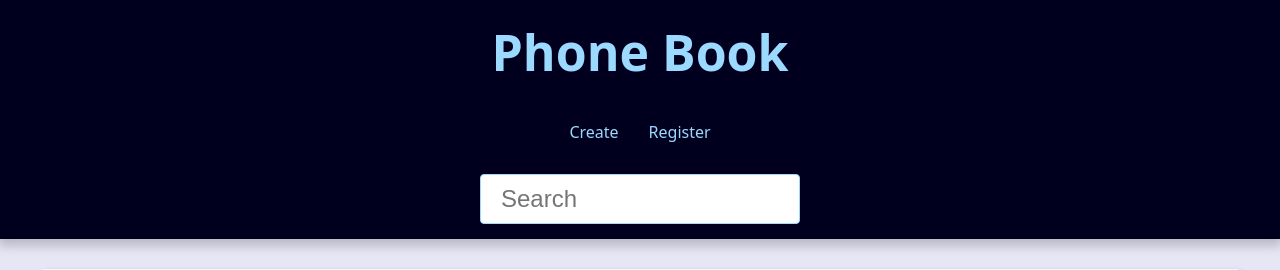
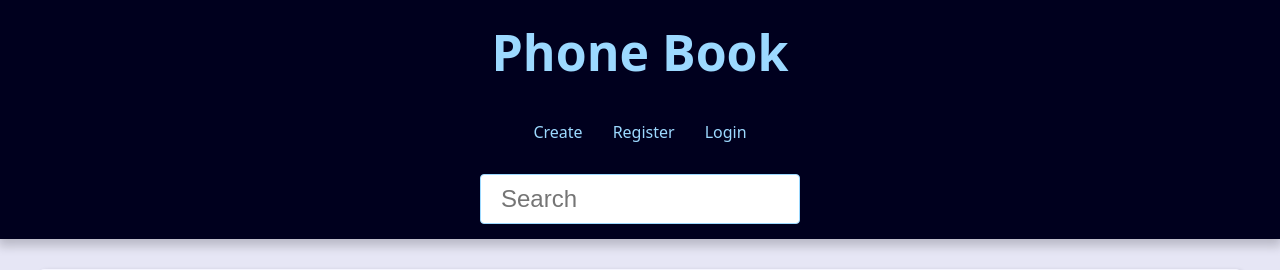
Before and after one commit to BrunaBallerini/django-agenda, a Django app: page /user/create/ in a window 1280 px wide. Shown: the top 270 px of the page. Run offline with Django 5.2, Linux system fonts and the light colour scheme.

Commit message:
Criando login e logout com AuthenticationForm e django.contrib.auth

```diff
--- a/contact/templates/contact/partials/header.html
+++ b/contact/templates/contact/partials/header.html
@@ -7,6 +7,9 @@
     <li>
       <a href="{% url "contact:register" %}" class="menu-link">Register</a>
     </li>
+    <li>
+      <a href="{% url "contact:login" %}" class="menu-link">Login</a>
+    </li>
   </ul>
 </nav>
 <div class="search">
--- /dev/null
+++ b/contact/templates/contact/partials/user_form.html
@@ -0,0 +1,31 @@
+<form action="{{ form_action }}" method="POST">
+  {% csrf_token %}
+
+  <div class="form-content">
+    {% for field in form %}
+      <div class="form-group">
+        <label for="{{ field.id_for_label }}">{{ field.label }}</label>
+        {{ field }}
+        {{ field.errors }}
+
+        {% if field.help_text %}
+          <p class="help-text">{{ field.help_text }}</p>
+        {% endif %}
+      </div>
+    {% endfor %}
+  </div>
+
+  {% if form.non_field_errors %}
+    <div class="form-content">
+      <div class="form-group">
+        <div class="message error">{{ form.non_field_errors }}</div>
+      </div>
+    </div>
+  {% endif %}
+
+  <div class="form-content">
+    <div class="form-group">
+      <button class="btn" type="submit">Send</button>
+    </div>
+  </div>
+</form>
--- a/contact/templates/contact/register.html
+++ b/contact/templates/contact/register.html
@@ -3,28 +3,6 @@
 {% block content %}
   <div class="form-wrapper">
     <h2>Register</h2>
-    <form action="{{ form_action }}" method="POST">
-      {% csrf_token %}
-
-      <div class="form-content">
-        {% for field in form %}
-          <div class="form-group">
-            <label for="{{ field.id_for_label }}">{{ field.label }}</label>
-            {{ field }}
-            {{ field.errors }}
-
-            {% if field.help_text %}
-              <p class="help-text">{{ field.help_text }}</p>
-            {% endif %}
-          </div>
-        {% endfor %}
-      </div>
-
-      <div class="form-content">
-        <div class="form-group">
-          <button class="btn" type="submit">Send</button>
-        </div>
-      </div>
-    </form>
+    {% include "contact/partials/user_form.html" %}
   </div>
 {% endblock %}
--- a/contact/urls.py
+++ b/contact/urls.py
@@ -14,7 +14,11 @@ urlpatterns = [
          views.delete, name='delete'),  # delete
 
     path('user/create/', views.register,
-         name='register'),  # create
+         name='register'),  # create user
+    path('user/login/', views.login_view,
+         name='login'),  # login user
+    path('user/logout/', views.logout_view,
+         name='logout'),  # login user
 
     path('search/', views.search, name='search'),
     path('', views.index, name='index'),
--- a/contact/views/contact_views.py
+++ b/contact/views/contact_views.py
@@ -16,7 +16,7 @@ def index(request):
 
     context = {
         'page_obj': page_obj,
-        'site_title': 'Contatos',
+        'site_title': 'Contacts',
     }
 
     return render(
--- a/contact/views/user_forms.py
+++ b/contact/views/user_forms.py
@@ -1,5 +1,6 @@
-from django.contrib import messages
-from django.shortcuts import render
+from django.contrib import auth, messages
+from django.contrib.auth.forms import AuthenticationForm
+from django.shortcuts import redirect, render
 
 from contact.forms import RegisterForm
 
@@ -15,7 +16,7 @@ def register(request):
             messages.success(request, 'User created successfully')
 
     context = {
-        'site_title': 'Cria usuário',
+        'site_title': 'Register user',
         'form': form,
     }
 
@@ -24,3 +25,33 @@ def register(request):
         'contact/register.html',
         context,
     )
+
+
+def login_view(request):
+    form = AuthenticationForm(request)
+
+    if request.method == 'POST':
+        form = AuthenticationForm(request, data=request.POST)
+
+        if form.is_valid():
+            user = form.get_user()
+            auth.login(request, user)
+            messages.success(request, 'Login successful')
+            return redirect('contact:index')
+        messages.error(request, 'Invalid login')
+
+    context = {
+        'site_title': 'Login',
+        'form': form,
+    }
+
+    return render(
+        request,
+        'contact/login.html',
+        context,
+    )
+
+
+def logout_view(request):
+    auth.logout(request)
+    return redirect('contact:login')
```
Also changed, not shown: contact/templates/contact/login.html (added, +16 -0 lines), contact/views/contact_forms.py (+4 -4 lines).
